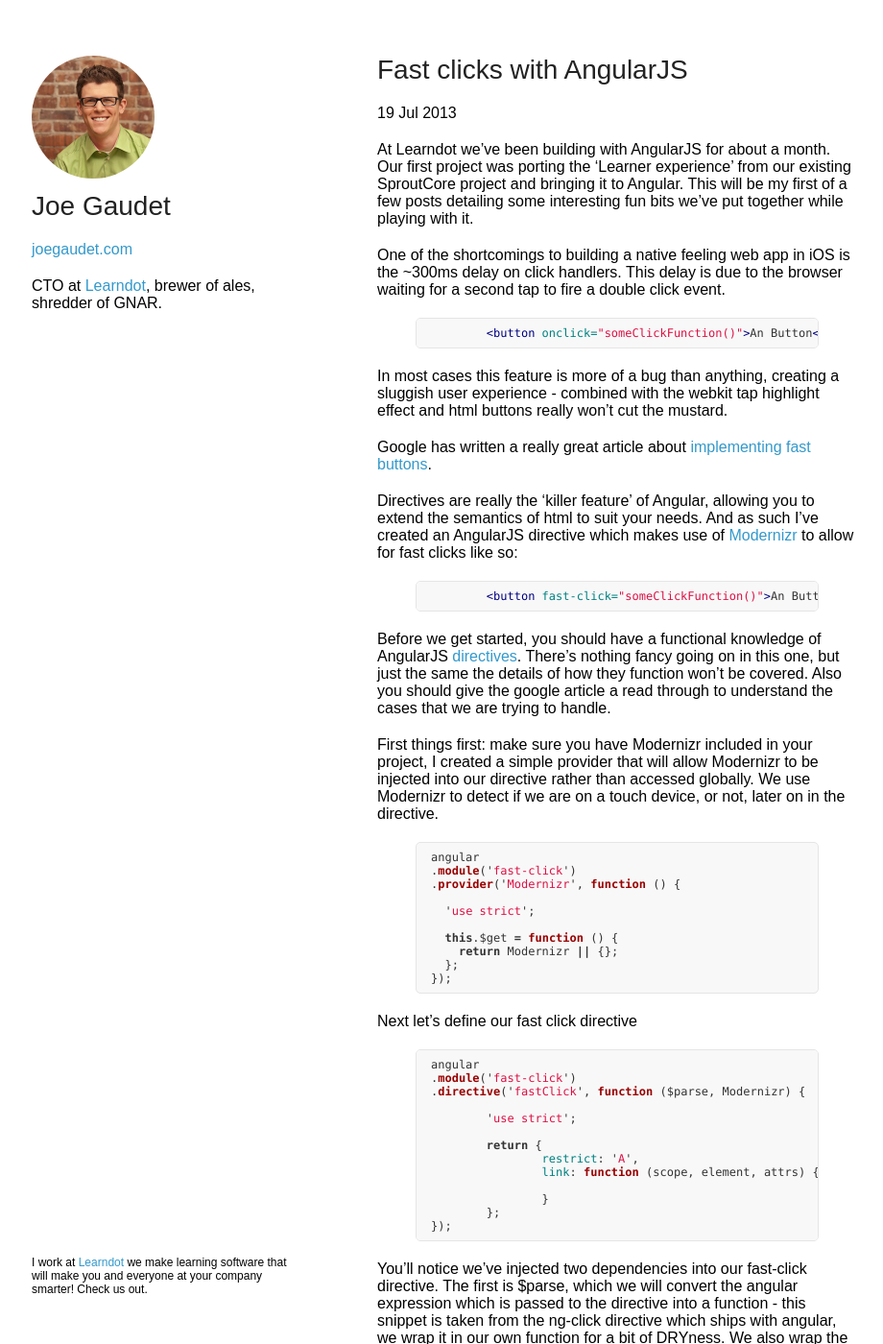
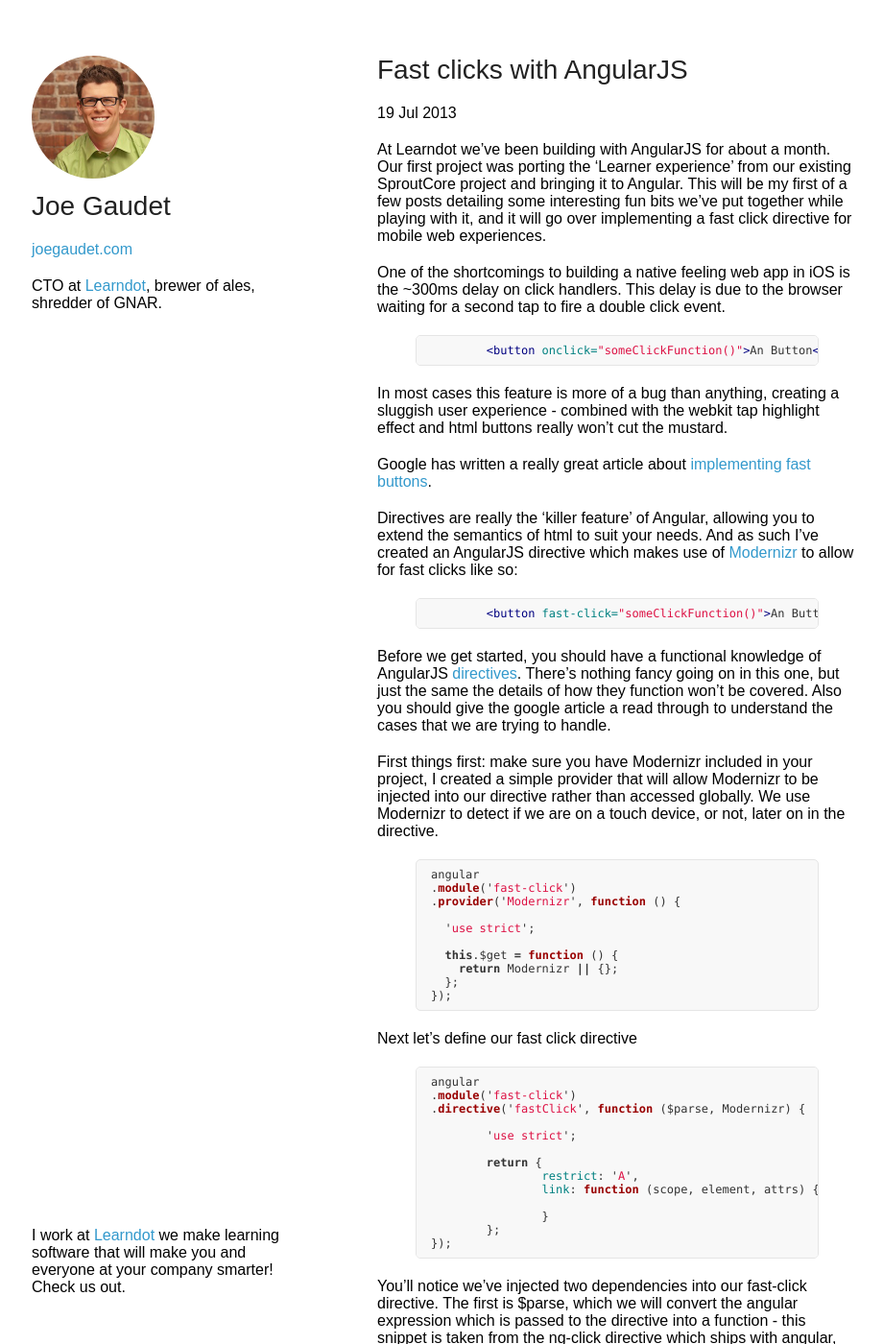
Before and after one commit to joegaudet/joegaudet.github.io, a Jekyll site: the page built from _posts/2013-07-19-fast-clicks-with-angular-js.markdown, in a window 1280 px wide and 1400 px high. Shown: the whole window at 96% size, without its empty margins (177-1097 px from the left). Built offline with Jekyll 4.4.1, drawn with Linux system fonts in a browser that asks for light colours; some web fonts are replaced; Markdown is read by kramdown in place of the engine named in the settings; comment, search, counter and statistics services are not loaded; a style sheet for code colours, icons or effects is not loaded.

Commit message:
more tweaks

```diff
--- a/_layouts/default.html
+++ b/_layouts/default.html
@@ -21,7 +21,7 @@
         <img src="images/joe.jpg" class="joe">
         <h1>Joe Gaudet</h1>
 
-        <p><a href="http://joegaudet.com/joegaudet.com">joegaudet.com</a></p>
+        <p><a href="http://joegaudet.com">joegaudet.com</a></p>
 
         <p class="view">
           CTO at <a href="http://learndot.com">Learndot</a>, brewer of ales, shredder of GNAR.
--- a/_posts/2013-07-19-fast-clicks-with-angular-js.markdown
+++ b/_posts/2013-07-19-fast-clicks-with-angular-js.markdown
@@ -5,7 +5,7 @@ date:   2013-07-19 16:35:07
 comments: true
 ---
 
-At Learndot we've been building with AngularJS for about a month. Our first project was porting the 'Learner experience' from our existing SproutCore project and bringing it to Angular. This will be my first of a few posts detailing some interesting fun bits we've put together while playing with it.
+At Learndot we've been building with AngularJS for about a month. Our first project was porting the 'Learner experience' from our existing SproutCore project and bringing it to Angular. This will be my first of a few posts detailing some interesting fun bits we've put together while playing with it, and it will go over implementing a fast click directive for mobile web experiences.
 
 One of the shortcomings to building a native feeling web app in iOS is the ~300ms delay on click handlers. This delay is due to the browser waiting for a second tap to fire a double click event.
 
@@ -22,6 +22,7 @@ Directives are really the 'killer feature' of Angular, allowing you to extend th
 {% highlight html %}
 	<button fast-click="someClickFunction()">An Button</button>
 {% endhighlight %}
+
 
 Before we get started, you should have a functional knowledge of AngularJS [directives](httpu//docs.angularjs.org/guide/directive). There's nothing fancy going on in this one, but just the same the details of how they function won't be covered. Also you should give the google article a read through to understand the cases that we are trying to handle.
 
--- a/index.html
+++ b/index.html
@@ -3,11 +3,11 @@ layout: default
 title:  "Hi"
 ---
 
-{% for post in site.posts limit: 5 %}
+{% for post in site.posts %}
 <article>
 	<section>
 	<h1><a href="{{ post.url }}">{{ post.title }}</a></h1>
-		{{ post.content }}
+	{{ post.excerpt }}
 	</section>
 </article>
 {% endfor %}
--- a/stylesheets/styles.css
+++ b/stylesheets/styles.css
@@ -179,7 +179,7 @@ footer {
   float:left;
   position:fixed;
   bottom:50px;
-  font-size: 12px;
+  font-weight: 100;
 }
 
 @media print, screen and (max-width: 960px) {
```
Lines whose indentation alone changed are shown as unchanged.
